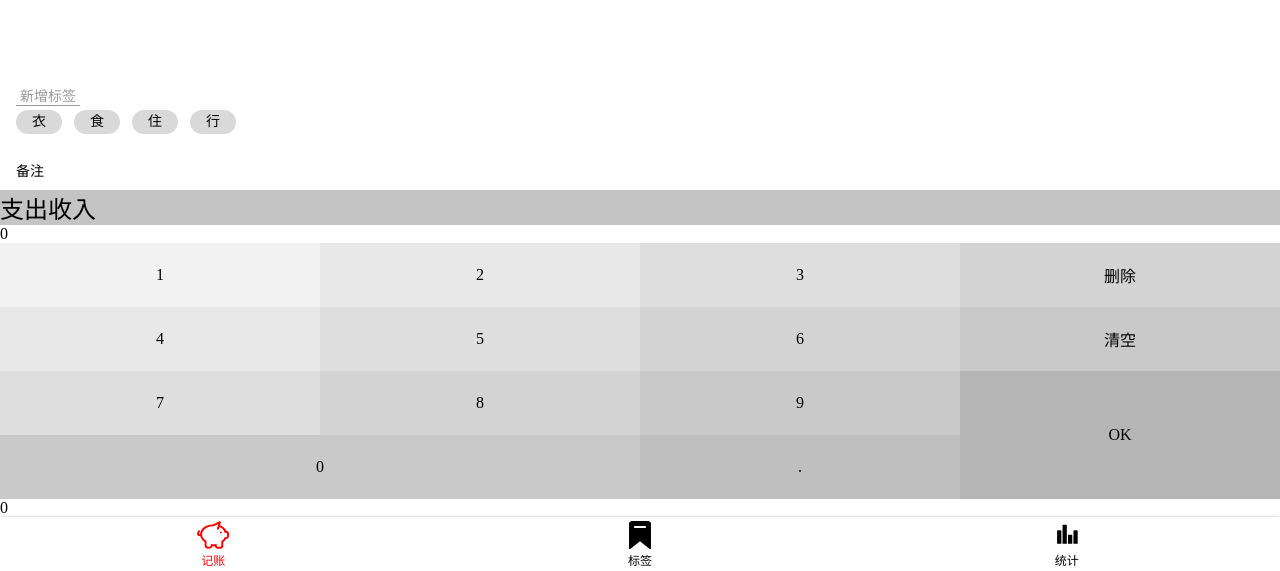
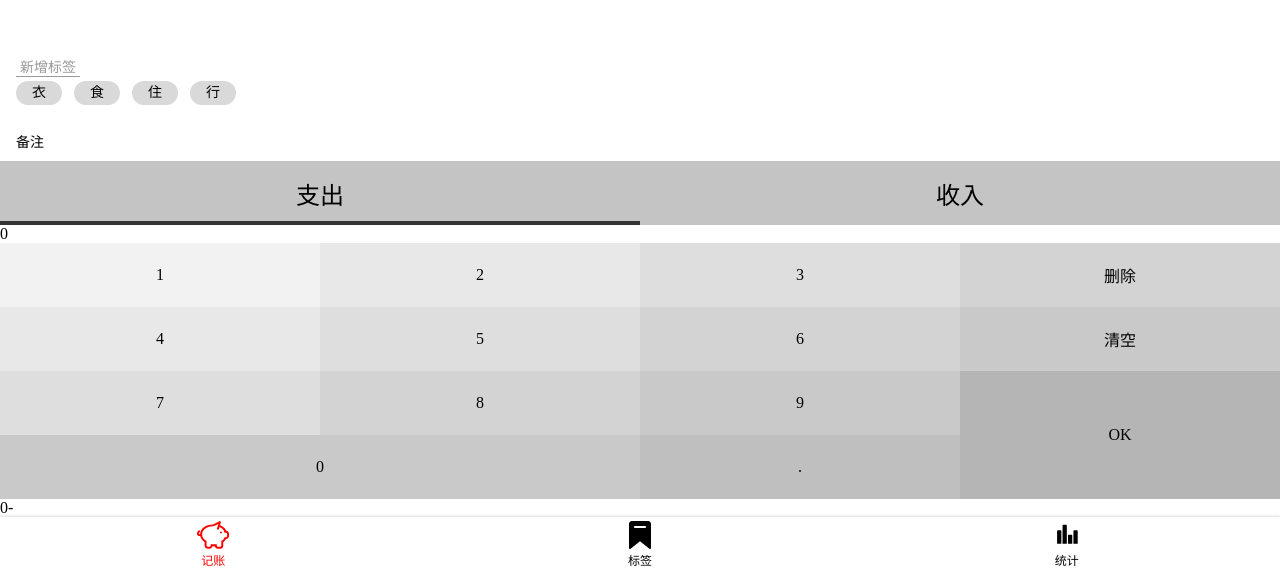
Before and after one commit to zhuxian666/money-1, a Vue app: page /#/money in a window 1280 px wide. Shown: the part 283-854 px from the top of the page. Built offline with nearby package versions, Linux system fonts and the light colour scheme.

Commit message:
完成Tapes组件

```diff
--- a/src/components/Tabs.vue
+++ b/src/components/Tabs.vue
@@ -1,16 +1,33 @@
 <template>
-    <ul class="tabs">
-        <li>支出</li>
-        <li>收入</li>
+    <ul class="tabs" :class="{[classPrefix+'-tabs']:classPrefix}">
+        <li v-for="item in dataSource" :key="item.value" class="tabs-item"
+        :class="liClass(item)" @click="select(item)">{{item.text}}</li>
     </ul>
 </template>
 
 <script lang='ts'>
   import Vue from 'vue';
-  import {Component} from 'vue-property-decorator';
+  import {Component, Prop} from 'vue-property-decorator';
+
+  type DataSourceItem = { text: string; value: string }
 
   @Component
   export default class Tabs extends Vue {
+    @Prop(String) readonly value!: string;
+    @Prop(String) classPrefix?: string;
+    @Prop({type: String, default: '64px'}) height!: string;
+    @Prop({required: true, type: Array}) dataSource!: DataSourceItem[];
+
+    liClass(item: DataSourceItem){
+      return {
+        [this.classPrefix + '-tabs.item']: this.classPrefix,
+        selected: item.value===this.value
+      }
+    }
+
+    select(item: DataSourceItem){
+      this.$emit('update:value',item.value)
+    }
 
   }
 </script>
@@ -21,6 +38,7 @@
         display: flex;
         text-align: center;
         font-size: 24px;
+
         &-item {
             width: 50%;
             height: 64px;
@@ -28,6 +46,7 @@
             justify-content: center;
             align-items: center;
             position: relative;
+
             &.selected::after {
                 content: '';
                 position: absolute;
--- /dev/null
+++ b/src/constants/intervalList.ts
@@ -0,0 +1,5 @@
+export default Object.freeze([
+  {text: '按天', value: 'day'},
+  {text: '按周', value: 'week'},
+  {text: '按月', value: 'month'},
+]);
--- /dev/null
+++ b/src/constants/recordTypeList.ts
@@ -0,0 +1,4 @@
+export default Object.freeze([
+  {text: '支出', value: '-'},
+  {text: '收入', value: '+'},
+]);
--- a/src/views/Money.vue
+++ b/src/views/Money.vue
@@ -2,9 +2,9 @@
     <layout class-prefix="layout">
         <Tags/>
         <FormItem/>
-        <Tabs/>
+        <Tabs :value.sync="record.type" :data-source="recordTypeList"/>
         <NumberPad :value.sync="record.amount" @submit="saveRecord"/>
-        {{record.amount}}
+        {{record.amount}}{{record.type}}
     </layout>
 </template>
 
@@ -15,6 +15,7 @@
   import FormItem from '@/components/FormItem.vue';
   import Tabs from '@/components/Tabs.vue';
   import NumberPad from '@/components/NumberPad.vue';
+  import recordTypeList from '@/constants/recordTypeList';
 
   @Component({
     components: {NumberPad, Tabs, FormItem, Tags}
@@ -29,9 +30,10 @@
     };
 
     saveRecord(){
-      // this.$store.commit('createRecord',this.record)
+      this.$store.commit('createRecord',this.record)
     }
 
+    recordTypeList = recordTypeList;
 
   }
 </script>
```
